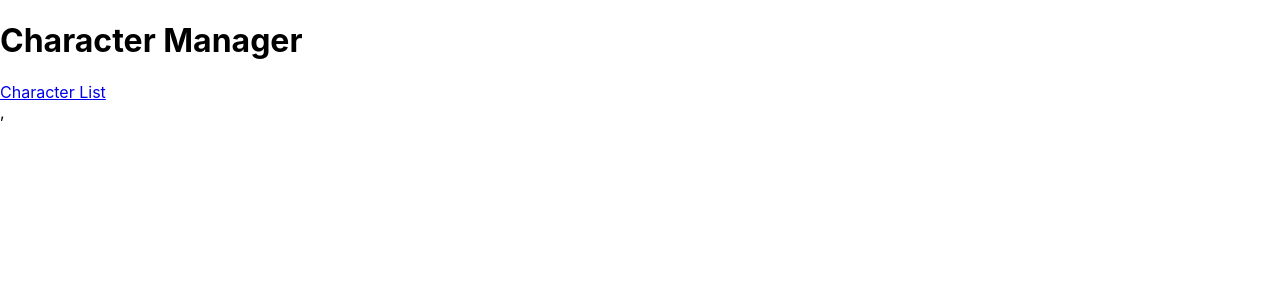
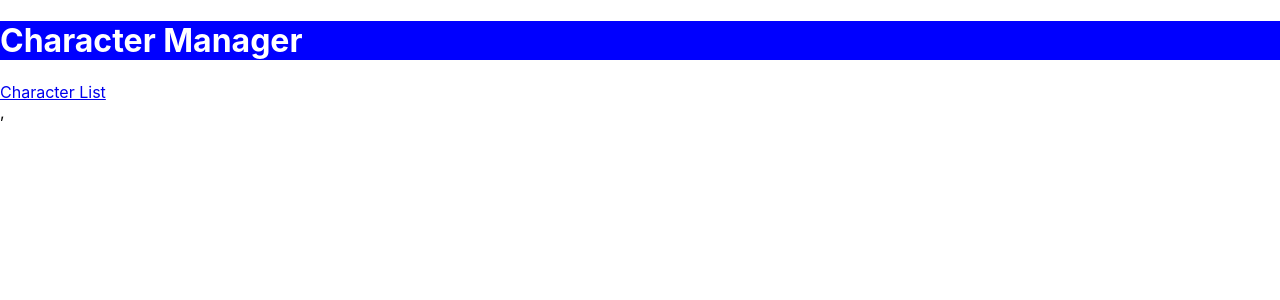
Before and after one commit to kylei-weisse/gw2-building-character, a React (Create React App) app: page / in a window 1280 px wide. Shown: the top 300 px of the page. Built offline with nearby package versions, Linux system fonts and the light colour scheme.

Commit message:
banner styling

```diff
--- a/src/App.css
+++ b/src/App.css
@@ -36,3 +36,9 @@
     transform: rotate(360deg);
   }
 }
+
+.banner {
+  color: white;
+  background-color: blue;
+
+}
```
